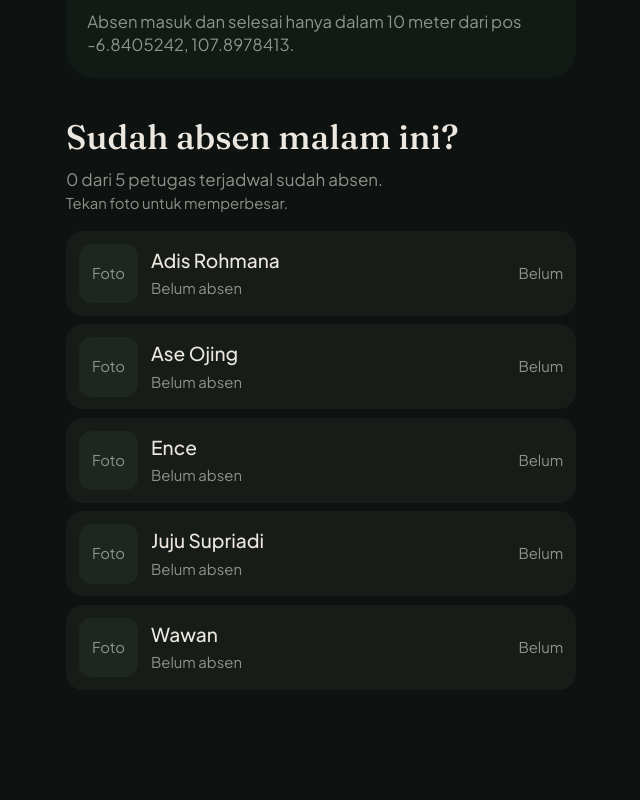
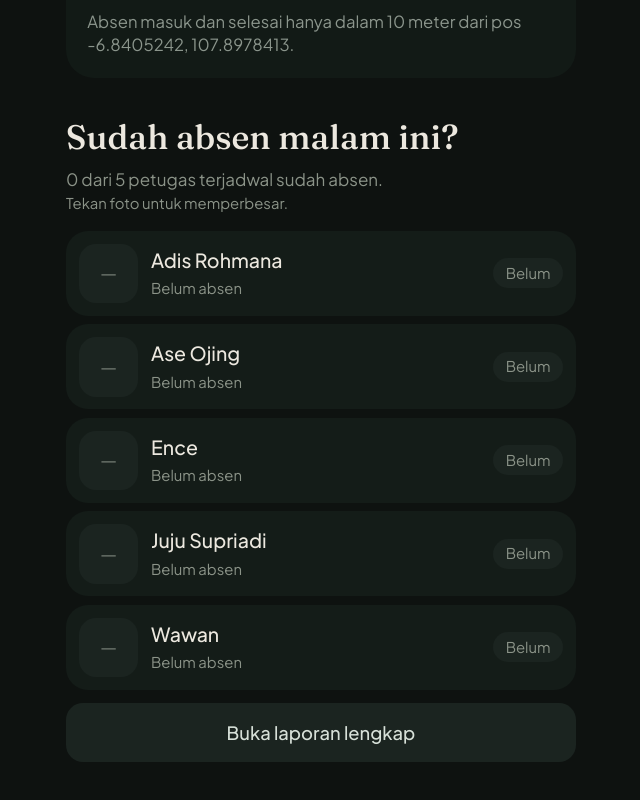
Before and after one commit to RT01nanggewer-byte/ronda-siaga, a React (Vite) app: page / in a window 1280 px wide. Shown: the part 1811-2611 px from the top of the page, without its empty margins (319-959 px from the left). Built offline with nearby package versions, Linux system fonts and the light colour scheme; no server answers.

Commit message:
Tambah tombol Buka laporan lengkap di Beranda

```diff
--- a/src/pages/beranda.tsx
+++ b/src/pages/beranda.tsx
@@ -180,31 +180,38 @@ export function Beranda({
               tonightPhotos.find((p) => p.name === m.name && p.mode === "masuk") ??
               tonightPhotos.find((p) => p.name === m.name);
             return (
-              <li key={m.name} className="flex items-center gap-3 rounded-2xl bg-card p-3">
+              <li key={m.name} className="flex items-center gap-3 rounded-[22px] bg-[#141c18] p-3">
                 {thumb ? (
                   <button
                     type="button"
-                    className="h-14 w-14 shrink-0 overflow-hidden rounded-xl bg-muted"
+                    className="h-14 w-14 shrink-0 overflow-hidden rounded-2xl bg-[#1b2420]"
                     onClick={() => setViewer({ src: thumb.src, caption: `${m.name} · ${row?.masuk ?? thumb.at}` })}
                   >
                     <img src={thumb.src} alt="" className="h-full w-full object-cover" />
                   </button>
                 ) : (
-                  <span className="grid h-14 w-14 shrink-0 place-items-center rounded-xl bg-muted text-sm text-muted-foreground">
-                    Foto
+                  <span className="grid h-14 w-14 shrink-0 place-items-center rounded-2xl bg-[#1b2420] text-lg text-[#6f776f]">
+                    —
                   </span>
                 )}
                 <span className="min-w-0 flex-1">
-                  <span className="block truncate text-lg font-medium">{m.name}</span>
+                  <span className="block truncate text-[1.15rem] font-medium">{m.name}</span>
                   <span className="text-sm text-muted-foreground">{row?.masuk ? `Masuk ${row.masuk}` : "Belum absen"}</span>
                 </span>
-                <span className={`text-sm ${row ? "text-primary" : "text-muted-foreground"}`}>
+                <span className={`rounded-full px-3 py-1 text-sm ${row ? "bg-primary/15 text-primary" : "bg-[#1b2420] text-muted-foreground"}`}>
                   {row ? "Hadir" : "Belum"}
                 </span>
               </li>
             );
           })}
         </ul>
+        <button
+          type="button"
+          className="mt-3 h-14 w-full rounded-2xl bg-[#1b2420] text-[1.08rem] font-medium text-[#d7e0d8]"
+          onClick={() => onPage("laporan")}
+        >
+          Buka laporan lengkap
+        </button>
       </section>
 
       {viewer ? <PhotoViewer src={viewer.src} caption={viewer.caption} onClose={() => setViewer(null)} /> : null}
```
